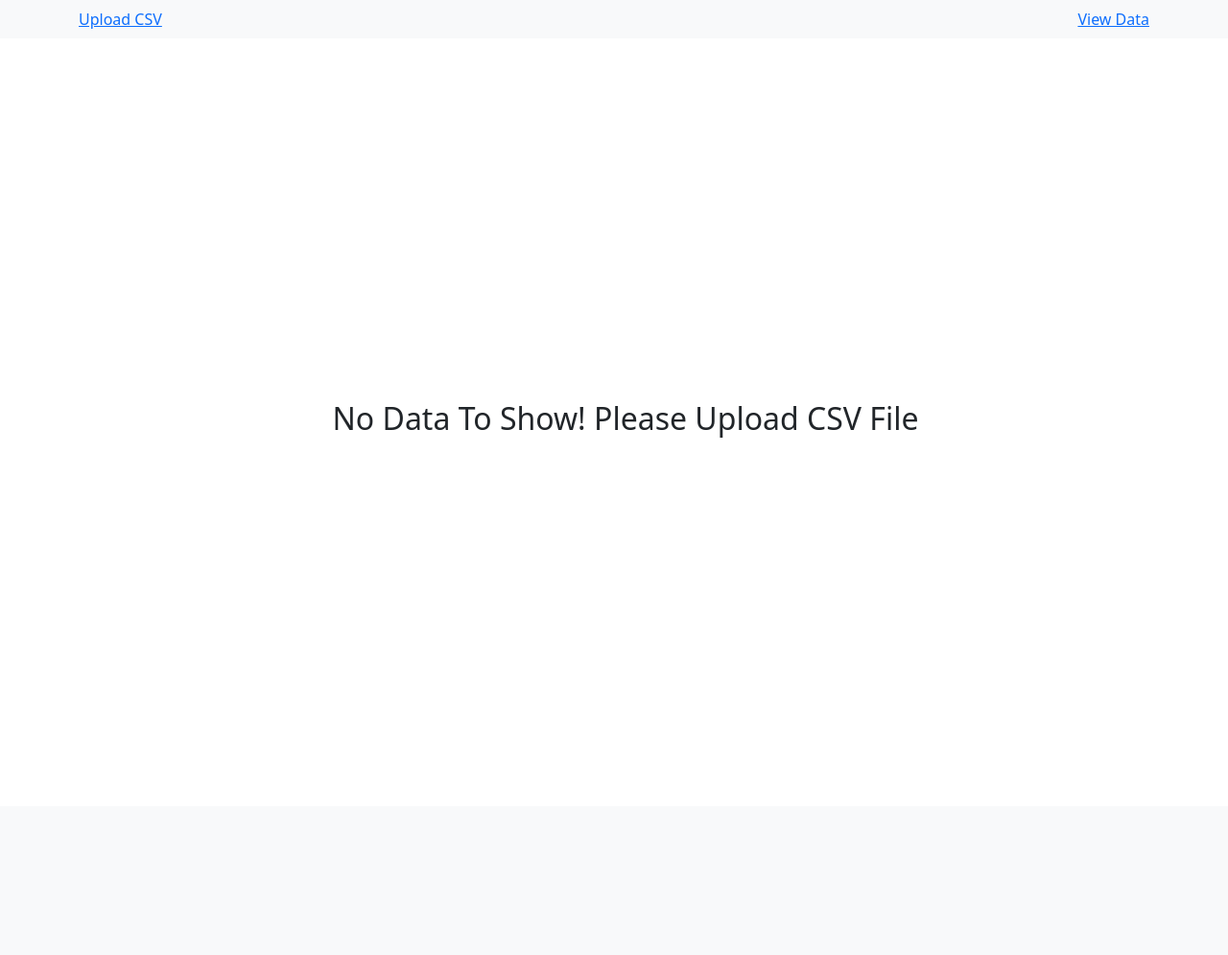
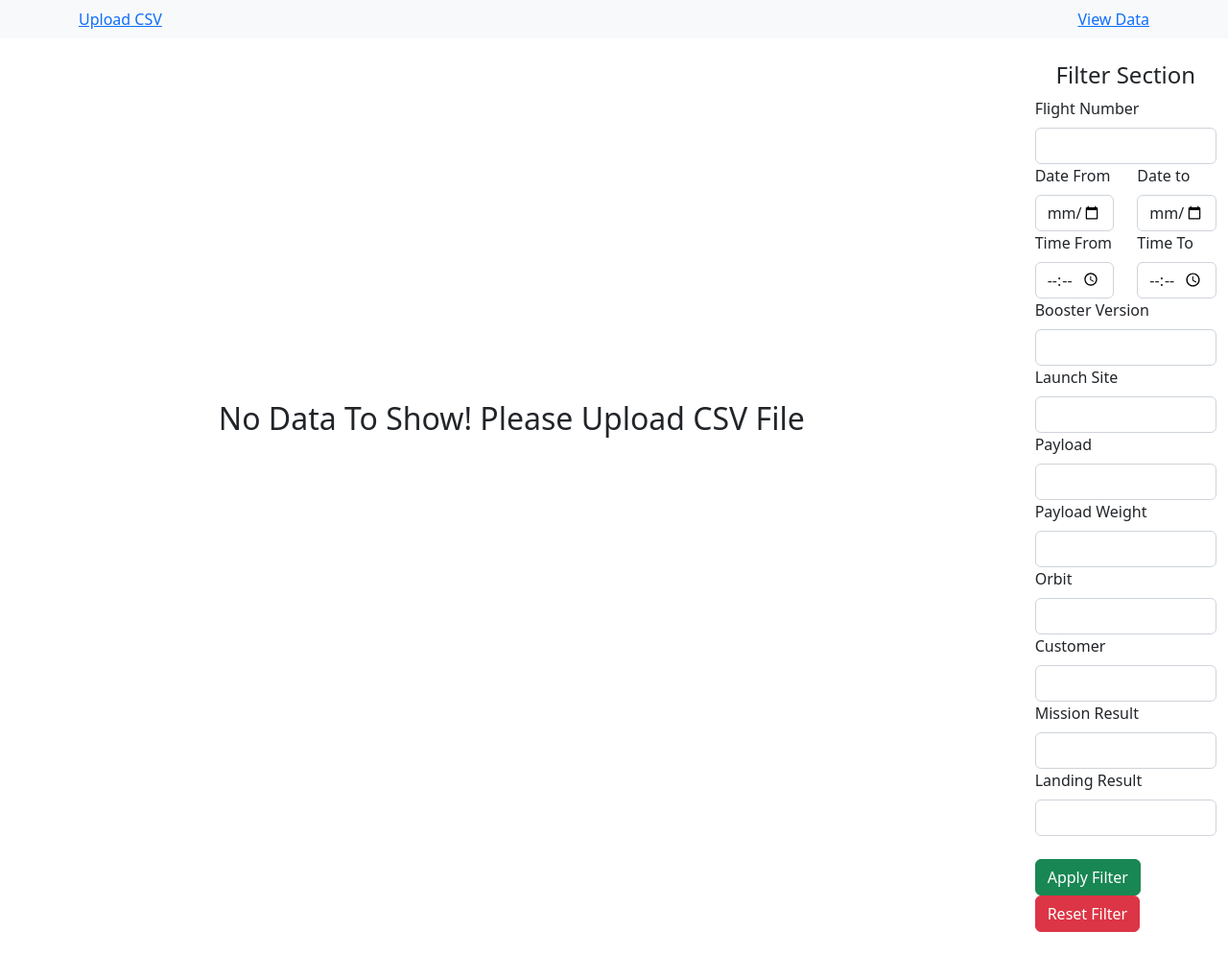
Before and after one commit to fahadfayi/AIE, a Django app: page /view/ in a window 1280 px wide. Shown: the whole page at 96% size. Before the commit the page ends 456 px from the top, so only its background shows below. Run offline with Django 3.2, Linux system fonts and the light colour scheme; data that the repository does not hold is empty; some libraries are stand-ins or nearby versions.

Commit message:
form filter, reset added and bug fixes

```diff
--- a/main/forms.py
+++ b/main/forms.py
@@ -6,3 +6,18 @@ def validate_file_extension(value):
 
 class CSVUploadForm(forms.Form):
     csvfile = forms.FileField(validators=[validate_file_extension])
+
+class FilterForm(forms.Form):
+    flight_number = forms.CharField( required=False)
+    date_from = forms.DateField( required=False)
+    date_to = forms.DateField(required=False)
+    time_from = forms.TimeField(required=False)
+    time_to = forms.TimeField( required=False)
+    booster_version = forms.CharField(required=False)
+    launch_site = forms.CharField(required=False)
+    payload = forms.CharField(required=False)
+    payload_weight = forms.CharField(required=False)
+    orbit = forms.CharField(required=False)
+    customer = forms.CharField(required=False)
+    mission_result = forms.CharField(required=False)
+    landing_result = forms.CharField(required=False)
--- a/main/models.py
+++ b/main/models.py
@@ -15,6 +15,3 @@ class SpaceXLaunch(models.Model):
     customer = models.CharField(verbose_name="Customer", max_length=256,blank=False)
     mission_result = models.CharField(verbose_name="Mission Result", max_length=256,blank=False)
     landing_result = models.CharField(verbose_name="Landing Result", max_length=256,blank=False)
-
-    class meta:
-        db_table = 'space_x_launch'
--- a/main/static/js/manual.js
+++ b/main/static/js/manual.js
@@ -45,5 +45,13 @@ $(document).ready(function() {
         });
     });
 
-    $('.js-booster-version-multiple').select2();
+
+    $('#reset').on('click', function(){
+        $(':input','#filter_form')
+  .not(':button, :submit, :reset, :hidden')
+  .val('')
+  .removeAttr('checked')
+  .removeAttr('selected');
+    })
+
 });
--- a/main/templates/no_data.html
+++ b/main/templates/no_data.html
@@ -1,4 +1,5 @@
-<div class="d-flex flex-column vh-100 min-vw-100">
+
+<div class="d-flex flex-column vh-100">
     <div class="d-flex flex-grow-1 justify-content-center align-items-center">
         <h2>
             No Data To Show! Please Upload CSV File
--- a/main/templates/show.html
+++ b/main/templates/show.html
@@ -3,15 +3,14 @@
 
 {%block title%}
 <script src="http://ajax.googleapis.com/ajax/libs/jquery/1.7.1/jquery.min.js" type="text/javascript"></script>
-<link rel="stylesheet" type="text/css"  href="https://cdn.jsdelivr.net/npm/select2@4.1.0-rc.0/dist/css/select2.min.css" />
-<script type="text/javascript" src="https://cdn.jsdelivr.net/npm/select2@4.1.0-rc.0/dist/js/select2.min.js"></script>
+
 
 <title>Show Table Data</title>
 {%endblock%}
 {% block body %}
 <div class="container-fluid">
-  {%if spacexlaunch_list%}
   <div class="row ">
+    {%if spacexlaunch_list%}
     <div class="col-10">
 <table class="table table-striped table-bordered sortable">
     <thead>
@@ -49,81 +48,88 @@
     </tbody>
   </table>
     </div>
+    {%else%}
+    <div class="col-10">
+      {%include 'no_data.html'%}
+    </div>
+    {%endif%}
     <div class="col-2">
+      <form method="get" id="filter_form" enctype="multipart/form-data" >
       <div class="row">
         <div class="container mt-4">
           <h4 class="text-center">
             Filter Section
           </h4>
         </div>
+
+          {%csrf_token%}
         <div>
             <label class="form-label" for="flight_number">Flight Number</label>
-            <input type="text" class="form-control" id="id_flightnumber" name="flight_number" />
+            <input type="text" class="form-control" id="id_flightnumber" value="{{quert_params.flight_number}}" name="flight_number" />
           </div>
           <div class="col-6">
             <label class="form-label" for="flight_number">Date From</label>
-            <input type="date" class="form-control" id="id_date_from" name="date_from" />
+            <input type="date" class="form-control" id="id_date_from" value="{{quert_params.date_from}}" name="date_from" />
           </div>
           <div class="col-6">
             <label class="form-label" for="flight_number">Date to</label>
-            <input type="date" class="form-control" id="id_date_to" name="date_to" />
+            <input type="date" class="form-control" id="id_date_to" value="{{quert_params.date_to}}" name="date_to" />
           </div>
           <div class="col-6">
             <label class="form-label" for="flight_number">Time From</label>
-            <input type="time" class="form-control" id="id_time_from" name="time_from" />
+            <input type="time" class="form-control" id="id_time_from" value="{{quert_params.time_from}}" name="time_from" />
           </div>
           <div class="col-6">
             <label class="form-label" for="flight_number">Time To</label>
-            <input type="time" class="form-control" id="id_time_to" name="time_to" />
+            <input type="time" class="form-control" id="id_time_to" value="{{quert_params.time_to}}" name="time_to" />
           </div>
           <div>
             <label class="form-label" for="booster_version">Booster Version</label>
-            <input type="text" class="form-control" id="id_booster_version" name="booster_version" />
+            <input type="text" class="form-control" id="id_booster_version" value="{{quert_params.booster_version}}" name="booster_version" />
           </div>
           <div>
             <label class="form-label" for="launch_site">Launch Site</label>
-            <input type="text" class="form-control" id="id_launch_site" name="launch_site" />
+            <input type="text" class="form-control" id="id_launch_site" value="{{quert_params.launch_site}}" name="launch_site" />
           </div>
 
           <div>
             <label class="form-label" for="payload">Payload</label>
-            <input type="text" class="form-control" id="id_payload" name="payload" />
+            <input type="text" class="form-control" id="id_payload" value="{{quert_params.payload}}" name="payload" />
           </div>
           <div>
             <label class="form-label" for="payload_weight">Payload Weight</label>
-            <input type="text" class="form-control" id="id_payload_weight" name="payload_weight" />
+            <input type="text" class="form-control" id="id_payload_weight" value="{{quert_params.payload_weight}}" name="payload_weight" />
           </div>
           <div>
             <label class="form-label" for="orbit">Orbit</label>
-            <input type="text" class="form-control" id="id_orbit" name="orbit" />
+            <input type="text" class="form-control" id="id_orbit" value="{{quert_params.orbit}}" name="orbit" />
           </div>
           <div>
             <label class="form-label" for="customer">Customer</label>
-            <input type="text" class="form-control" id="id_customer" name="customer" />
+            <input type="text" class="form-control" id="id_customer" value="{{quert_params.customer}}" name="customer" />
           </div>
           <div>
             <label class="form-label" for="mission_result">Mission Result</label>
-            <input type="text" class="form-control" id="id_mission_result" name="mission_result" />
+            <input type="text" class="form-control" id="id_mission_result" value="{{quert_params.mission_result}}" name="mission_result" />
           </div>
           <div>
             <label class="form-label" for="landing_result">Landing Result</label>
-            <input type="text" class="form-control" id="id_landing_result" name="landing_result" />
+            <input type="text" class="form-control" id="id_landing_result" value="{{quert_params.landing_result}}" name="landing_result" />
           </div>
 
           <div class="container py-4">
-            <button class="btn btn-success"> Apply Filter</button>
+            <input type="submit" value="Apply Filter" class="btn btn-success">
+            <input type="reset" id="reset" value="Reset Filter" class="btn btn-danger">
           </div>
 
 
 
-
+        </div>
       </div>
-    </div>
+    </form>
   </div>
 
-{%else%}
-{%include 'no_data.html'%}
-{%endif%}
+
 </div>
 {% endblock %}
 
--- a/main/views.py
+++ b/main/views.py
@@ -2,9 +2,11 @@ from django.shortcuts import render
 from django.shortcuts import redirect
 from django.views.generic.base import TemplateView
 from django.views.generic.list import ListView
+from django.db.models import Q
 from main.models import SpaceXLaunch
 from django.conf import settings
 from main.forms import CSVUploadForm
+from main.forms import FilterForm
 from django.contrib import messages
 
 import pandas as pd
@@ -30,10 +32,14 @@ class UploadCSVView(TemplateView):
 
     def get_csvdata(self, File):
         csv_file = File
-        return pd.read_csv(csv_file)
+        df = pd.read_csv(csv_file)
+        df = df.fillna(" ")
+        if 'Booster Version' in df.columns.values:
+            df['Booster Version'] = df['Booster Version'].str.replace(' +', ' ')
+        return df
 
     def add_records(self, df):
-        df = df.fillna(" ")
+
         for index, row in df.iterrows():
             SpaceXLaunch.objects.create(
                 flight_number=row['Flight Number'],
@@ -50,7 +56,6 @@ class UploadCSVView(TemplateView):
             )
 
     def add_records_no_duplicates(self, df):
-        df = df.fillna(" ")
         for index, row in df.iterrows():
             SpaceXLaunch.objects.update_or_create(
 
@@ -71,10 +76,63 @@ class UploadCSVView(TemplateView):
 
 
 class SpaceXLaunchView(ListView):
-    model = SpaceXLaunch
     template_name = 'show.html'
 
     def get(self, request):
         if settings.ENABLE_DATATABLE:
             self.template_name = 'show_data_table.html'
+
+        form = FilterForm(request.POST, request.FILES)
+        if not form.is_valid():
+            messages.error(request,"Filter Value is not Valid")
+            return render(request, self.template_name)
+
         return super().get(request)
+
+    def get_queryset(self):
+        query_filter = Q()
+        if self.request.GET.get('flight_number'):
+            query_filter &= Q(flight_number__icontains = self.request.GET['flight_number'].strip())
+
+        if self.request.GET.get('date_from'):
+            query_filter &= Q(date__gte = self.request.GET['date_from'])
+
+        if self.request.GET.get('date_to'):
+            query_filter &= Q(date__lte = self.request.GET['date_to'])
+
+        if self.request.GET.get('time_from'):
+            query_filter &= Q(time__gte = self.request.GET['time_from'])
+
+        if self.request.GET.get('time_to'):
+            query_filter &= Q(time__lte = self.request.GET['time_to'])
+
+        if self.request.GET.get('booster_version'):
+            query_filter &= Q(booster_version__icontains = self.request.GET['booster_version'].strip())
+
+        if self.request.GET.get('launch_site'):
+            query_filter &= Q(launch_site__icontains = self.request.GET['launch_site'].strip())
+
+        if self.request.GET.get('payload'):
+            query_filter &= Q(payload__icontains = self.request.GET['payload'].strip())
+
+        if self.request.GET.get('payload_weight'):
+            query_filter &= Q(payload_weight__icontains = self.request.GET['payload_weight'].strip())
+
+        if self.request.GET.get('orbit'):
+            query_filter &= Q(orbit__icontains = self.request.GET['orbit'].strip())
+
+        if self.request.GET.get('customer'):
+            query_filter &= Q(customer__icontains = self.request.GET['customer'].strip())
+
+        if self.request.GET.get('mission_result'):
+            query_filter &= Q(mission_result__icontains = self.request.GET['mission_result'].strip())
+
+        if self.request.GET.get('landing_result'):
+            query_filter &= Q(landing_result__icontains = self.request.GET['landing_result'].strip())
+
+        return SpaceXLaunch.objects.filter(query_filter)
+
+    def get_context_data(self, **kwargs):
+        context = super().get_context_data(**kwargs)
+        context['quert_params'] = self.request.GET
+        return context
```
